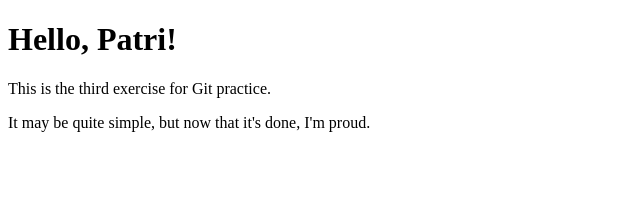
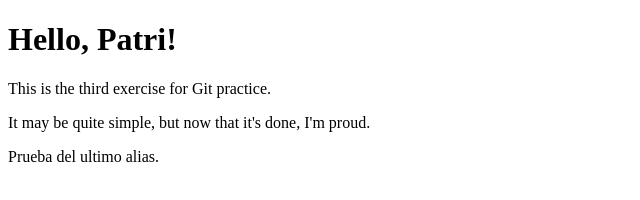
Before and after one commit to Mar8787/Despliegue_MSS, a plain HTML site: page Ejercicio_3/index.html in a window 1280 px wide. Shown: the whole page, without its empty margins (0-640 px from the left). Drawn offline with Linux system fonts and the light colour scheme.

Commit message:
Last paragraph added

```diff
--- a/Ejercicio_3/index.html
+++ b/Ejercicio_3/index.html
@@ -9,6 +9,7 @@
     <h1>Hello, Patri!</h1>
     <p>This is the third exercise for Git practice.</p>
     <p>It may be quite simple, but now that it's done, I'm proud.</p>
+    <p>Prueba del ultimo alias.</p>
 
 </body>
 </html>
```
